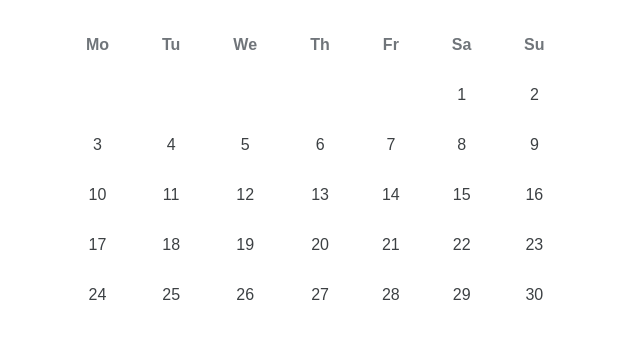
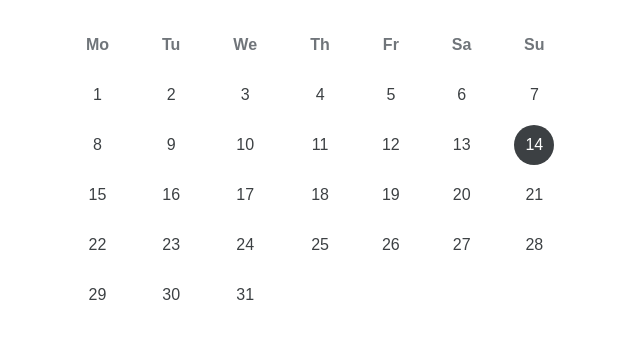
Before and after one commit to Timur345/calendar, a plain HTML site: page index.html in a window 1280 px wide. Shown: the part 283-622 px from the top of the page, without its empty margins (325-965 px from the left). Drawn offline with Linux system fonts and the light colour scheme.

Commit message:
Small update: Now it can display current date

```diff
--- a/main.js
+++ b/main.js
@@ -1,5 +1,5 @@
 const clock = document.getElementById("clock");
-
+let today = new Date();
 
 setInterval( () => {
 	let now = new Date();
@@ -12,11 +12,11 @@ setInterval( () => {
 
 let dayOfMonth = 1;
 
-createCalendar(document.body, 2023, 4);
+createCalendar(document.body, today.getFullYear(), today.getMonth());
 
 
 function createCalendar(elem, year, m) {
-	let month = new Date(year, m - 1);
+	let month = new Date(year, m);
 	let table = document.createElement("table");
 	table.className = "calendar";
 
@@ -43,6 +43,7 @@ function createTheader(row) {
 
 	for (let day of week) {
 		let th = document.createElement("th");
+		th.className = "day";
 		th.textContent = day;
 		row.append(th);
 	}
@@ -62,6 +63,8 @@ function createCells(date, row, rowIndex) {
 		row.append(cell);
 
 		if (beforeFirstDay || afterLastDay) continue;
+		cell.className = "date";
+		if ( dayOfMonth === today.getDate() ) cell.classList.add("current");
 		cell.textContent = dayOfMonth++;
 	}
 }
--- a/style.css
+++ b/style.css
@@ -1,3 +1,7 @@
+:root {
+	--text-cl: #3c4043;
+}
+
 body {
 	height: 100vh;
 	margin: 0;
@@ -5,7 +9,7 @@ body {
 	overflow: hidden;
 
 	font-family: Arial, Helvetica, sans-serif;
-	color: #3c4043;
+	color: var(--text-cl);
 	text-align: center;
 
 	display: grid;
@@ -19,14 +23,38 @@ body {
 	aspect-ratio: 16/9;
 }
 
-.calendar td,
-.calendar th {
+.date,
+.day {
 	padding: 1em;
 	text-align: center;
 	vertical-align: middle;
 }
 
-.calendar th{
+.date::before {
+	content: "";
+	position: absolute;
+	top: 50%;
+	left: 50%;
+	transform: translate(-50%, -50%);
+	width: 2.5em;
+	aspect-ratio: 1;
+	border-radius: 50%;
+	background-color: #ddd;
+	z-index: -1;
+	opacity: 0;
+	transition: .1s linear;
+}
+
+.current {
+	color: #fff;
+}
+
+.current::before {
+	opacity: 1;
+	background-color: var(--text-cl);
+}
+
+.day {
 	color: #70757a;
 	text-transform: capitalize;
 }
@@ -35,15 +63,30 @@ body {
 	font-size: 4rem;
 }
 
-@media (max-width: 992px){
-	.calendar{
+@media (min-width: 992px) {
+	.date {
+		cursor: pointer;
+		position: relative;
+	}
+
+	.date:hover::before {
+		opacity: 1;
+	}
+
+	.current:hover::before {
+		background-color: #222;
+	}
+}
+
+@media (max-width: 992px) {
+	.calendar {
 		width: 70vw;
 	}
 }
 
 
-@media (max-width: 400px){
-	:root{
+@media (max-width: 400px) {
+	:root {
 		font-size: 13px;
 	}
 }
```
